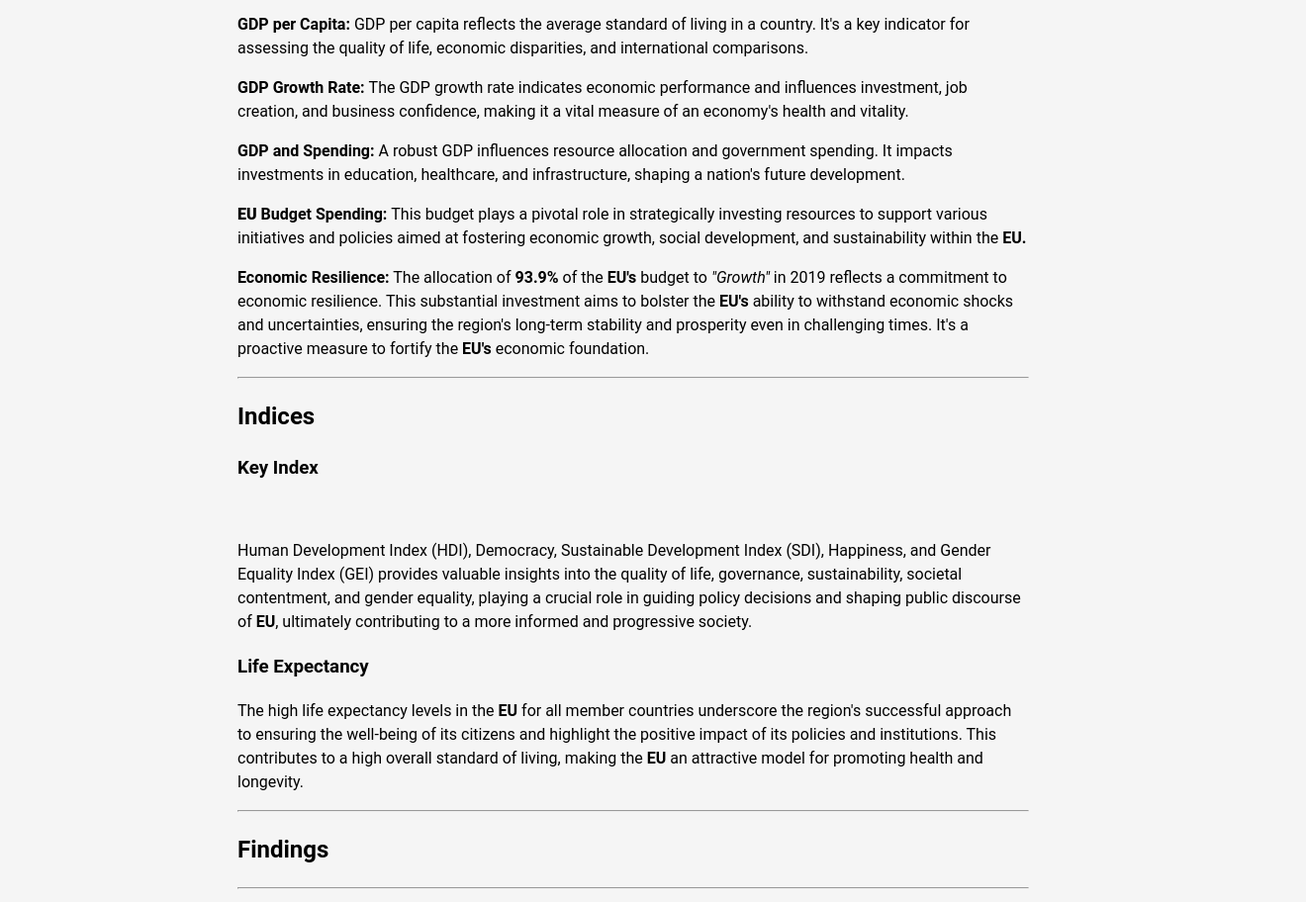
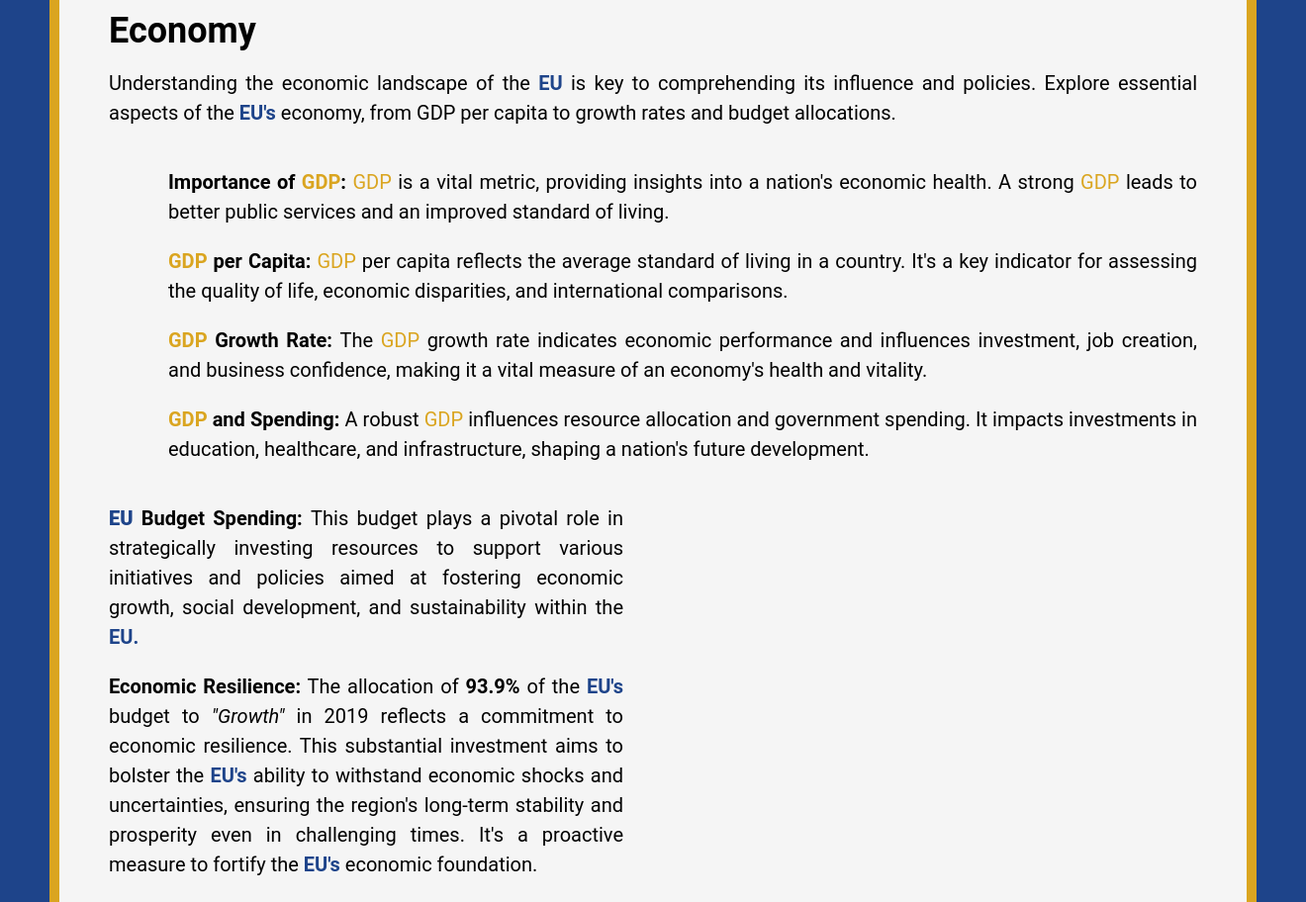
Before and after one commit to GarethFrederick/FIT3179, a plain HTML site: page index.html in a window 1280 px wide. Shown: the part 662-1574 px from the top of the page at 99% size, 1320 px wide, since content can reach past the window. Drawn offline with nearby package versions, Linux system fonts and the light colour scheme; a script that the page names is missing; a web font is replaced by a local one.

Commit message:
Add files via upload

```diff
--- a/css/style.css
+++ b/css/style.css
@@ -1,26 +1,250 @@
-p{
+p {
 	font-family: 'Roboto';
+	text-align: justify;
+	font-size: 20px;
+	margin-top: 0px;
 }
 
-h1{
+h1 {
 	font-family: 'Roboto';
+	text-align: center;
+	font-size: 47px;
 }
 
-h2{
+h2 {
 	font-family: 'Roboto';
+	text-align: justify;
+	font-size: 36px;
+	margin-top: 0px;
 }
 
-#visualization1 {
-    position: relative;
+h3 {
+	font-family: 'Roboto';
+	text-align: justify;
+	font-size: 24px;
+	margin-top: 0px;
 }
 
-body {
-    width: 800px;
-    height: 1200px;
-    margin: 0 auto;
+hr {
+	border-top: 2px solid goldenrod;
+}
+
+html {
+	width: 100%;
 	font-family: 'Roboto', sans-serif;
 	font-size: 16px;
 	line-height: 1.5;
 	padding: 20px;
+	background-color: #1E448A;
+	display: flex;
+	justify-content: center;
+	align-items: center;
+	min-height: 100vh;
+}
+
+b {
+	color: #1E448A;
+	font-family: 'Roboto';
+}
+
+g {
+	color: goldenrod;
+	font-family: 'Roboto';
+}
+
+.page {
+	width: 1100px;
+	padding: 50px;
+	padding-top: 30px;
 	background-color: #f5f5f5;
+	border-radius: 15px;
 }
+
+.border {
+	width: 1200px;
+	padding: 10px;
+	padding-top: 10px;
+	background-color: goldenrod;
+	border-radius: 10px;
+}
+
+.intro {
+	display: grid;
+	grid-template-columns: auto auto;
+	background-color: #f5f5f5;
+	grid-gap: 0px;
+	align-items: start;
+}
+
+.lefttext {
+	grid-column: 1;
+	grid-row: 1;
+	margin-right: 25px;
+}
+
+.righttext {
+	grid-column: 2;
+	grid-row: 1;
+	margin-left: 25px;
+}
+
+.map-container {
+	display: grid;
+	grid-template-columns: auto auto;
+	background-color: #f5f5f5;
+	grid-gap: 0px;
+	align-items: center;
+}
+
+.map-title {
+	grid-row: 1;
+	text-align: center;
+	height: 65px;
+}
+
+.map-text {
+	grid-row: 2;
+	text-align: left;
+}
+
+.map {
+	grid-row: 3;
+	width: 100%;
+}
+
+input[name="Current_Year"] {
+	width: 100%;
+}
+
+input[name="year_selection"] {
+	width: 70%;
+}
+
+.linechart-container {
+	display: grid;
+	grid-template-columns: auto auto;
+	grid-template-rows: auto auto auto;
+	grid-gap: 10px;
+	align-items: start;
+}
+
+.linechart-title {
+	grid-row: 1;
+	grid-column: 1 / span 2;
+	text-align: center;
+}
+
+.linechart-text {
+	grid-row: 2;
+	grid-column: 1 / span 2;
+	text-align: left;
+}
+
+.linechart {
+	grid-column: 1;
+	grid-row: 3;
+	width: 100%;
+	margin-right: 25px;
+}
+
+.linetext {
+	grid-column: 2;
+	grid-row: 3;
+	margin-left: 25px;
+}
+
+.pie-container {
+	display: grid;
+	grid-template-columns: 1fr 1fr;
+	grid-template-rows: auto auto auto;
+	grid-gap: 10px;
+	align-items: start;
+}
+
+.pie {
+	grid-column: 2;
+	grid-row: 3;
+	width: 100%;
+	margin-left: 25px;
+}
+
+.pietext {
+	grid-column: 1;
+	grid-row: 3;
+	margin-right: 25px;
+
+}
+
+.radarbar-container {
+	display: grid;
+	grid-template-columns: 1fr 1fr;
+	grid-template-rows: auto auto 1fr;
+	grid-gap: 10px;
+	align-items: center;
+}
+
+.indices-text {
+	height: 65px;
+}
+
+.radar-title {
+	grid-row: 1;
+	grid-column: 1;
+	text-align: left;
+}
+
+.radar-text {
+	grid-column: 1;
+	grid-row: 3;
+	margin-right: 25px;
+}
+
+.radar {
+	grid-row: 2;
+	grid-column: 1;
+	width: 100%;
+}
+
+.bar-title {
+	grid-row: 1;
+	grid-column: 2;
+	text-align: center;
+}
+
+.bar {
+	grid-row: 2;
+	grid-column: 2;
+	width: 100%;
+}
+
+.bartext {
+	grid-column: 2;
+	grid-row: 3;
+	margin-left: 25px;
+}
+
+.conclusion-container {
+	display: grid;
+	grid-template-columns: 1fr 1fr;
+	grid-template-rows: auto auto 1fr;
+	grid-gap: 10px;
+	align-items: center;
+}
+
+.conclusion-title {
+	grid-column: 1/span 2;
+	grid-row: 1;
+	height: 50px;
+}
+
+.conclusion-text-left {
+	grid-column: 1;
+	grid-row: 2;
+	margin-right: 25px;
+}
+
+.conclusion-text-right {
+	grid-column: 2;
+	grid-row: 2;
+	margin-left: 25px;
+}
```
Lines whose indentation alone changed are shown as unchanged.
